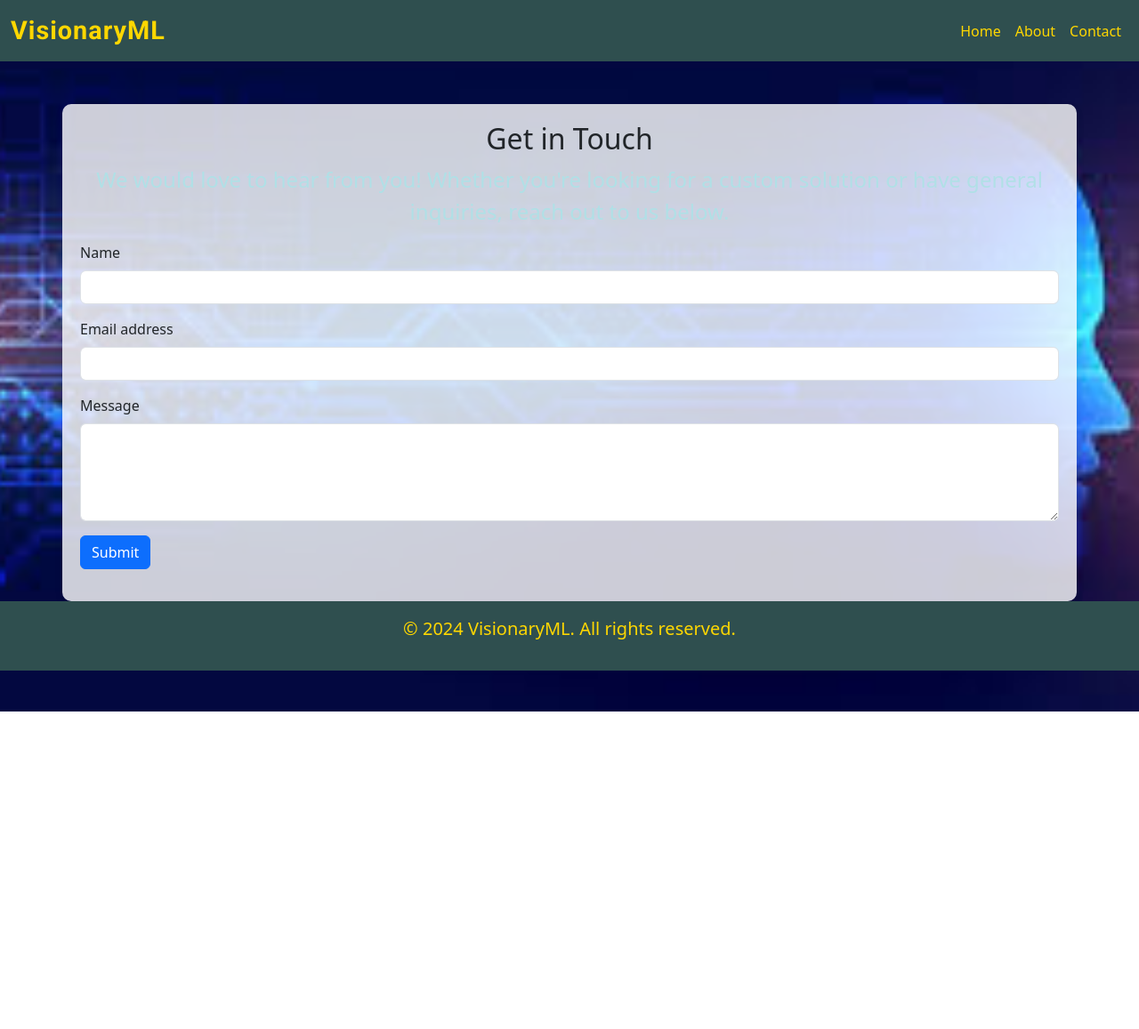
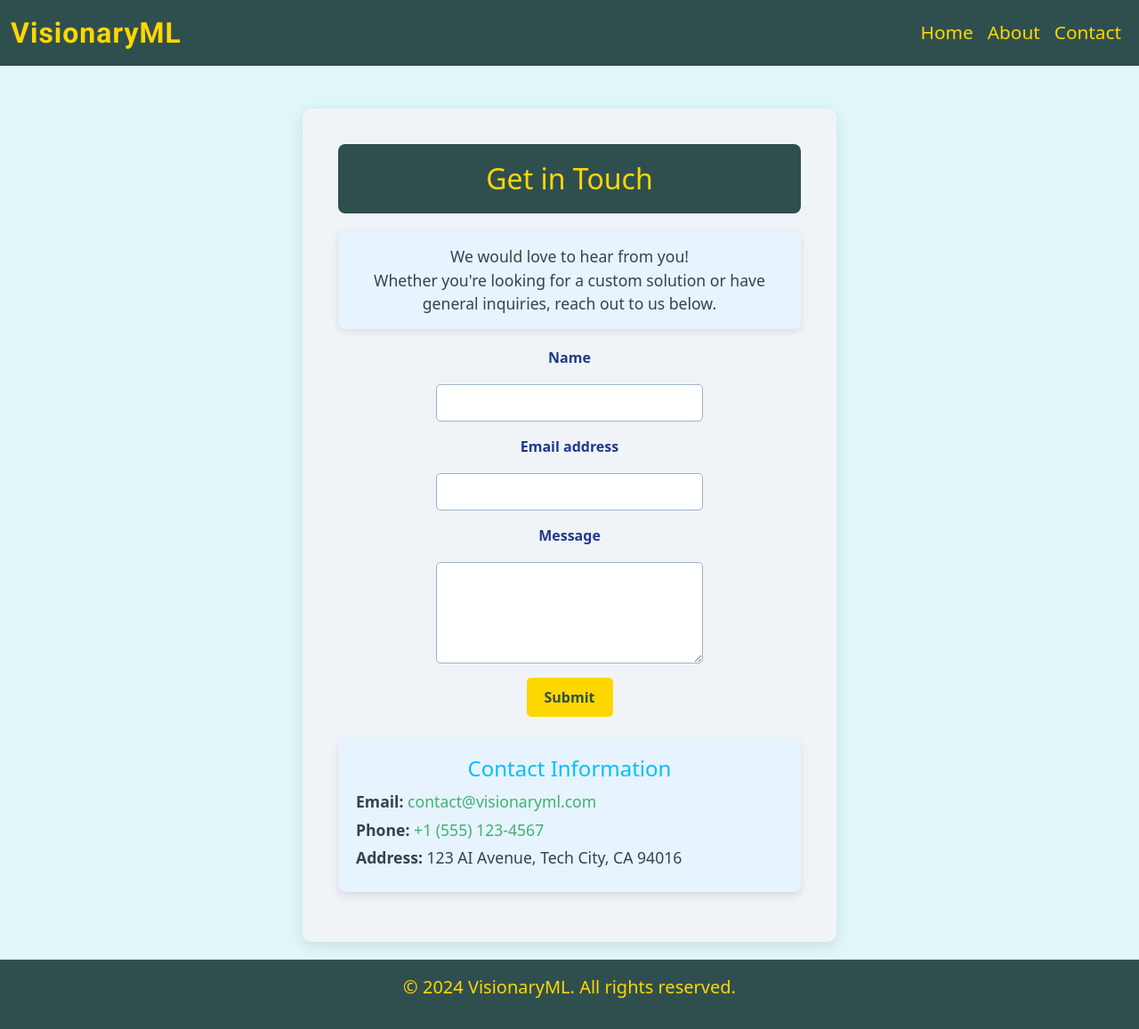
Before and after one commit to Hash2402/WebProject, a Flask app: page /contact in a window 1280 px wide. Shown: the whole page at 89% size. Before the commit the page ends 800 px from the top, so only its background shows below. Run offline with Flask 3, Linux system fonts and the light colour scheme.

Commit message:
Updated about and contact pages along with their styling

```diff
--- a/templates/contact.html
+++ b/templates/contact.html
@@ -7,6 +7,8 @@
     <link rel="stylesheet" href="https://cdn.jsdelivr.net/npm/bootstrap@5.3.0/dist/css/bootstrap.min.css">
     <link rel="stylesheet" href="styles.css"> <!-- Link to your external CSS file -->
     <link href="https://fonts.googleapis.com/css2?family=Roboto:wght@700&display=swap" rel="stylesheet">
+    <link rel="stylesheet" href="https://cdnjs.cloudflare.com/ajax/libs/font-awesome/6.0.0-beta3/css/all.min.css">
+
 </head>
 <body>
     <!-- Navigation -->
@@ -32,10 +34,12 @@
         </div>
     </nav>
 
+    <section class="container mt-5 contact-page">
+        <div class="get-in-touch-div">
+            <h2 class="text-center">Get in Touch</h2>
+        </div>
 
-    <section class="container mt-5">
-        <h2 class="text-center">Get in Touch</h2>
-        <p class="text-center">We would love to hear from you! Whether you're looking for a custom solution or have general inquiries, reach out to us below.</p>
+        <p class="contact-page_text-center">We would love to hear from you!<br> Whether you're looking for a custom solution or have general inquiries, reach out to us below.</p>
 
         <!-- Contact Form -->
         <form id="contactForm">
@@ -51,18 +55,26 @@
                 <label for="message" class="form-label">Message</label>
                 <textarea class="form-control" id="message" rows="4" required></textarea>
             </div>
-            <button type="submit" class="btn btn-primary">Submit</button>
+            <button type="submit" class="btn contact-form-button">Submit</button>
         </form>
+
+        <!-- Contact Information -->
+        <div class="contact-info mt-4 text-center">
+            <h4>Contact Information</h4>
+            <p><strong>Email:</strong> <a class="contact-link" href="mailto:contact@visionaryml.com">contact@visionaryml.com</a></p>
+            <p><strong>Phone:</strong> <a class="contact-link" href="tel:+15551234567">+1 (555) 123-4567</a></p>
+            <p><strong>Address:</strong> 123 AI Avenue, Tech City, CA 94016</p>
+        </div>
+
 
         <!-- Status message -->
         <p id="formStatus"></p>
     </section>
 
     <!-- Footer -->
-    <footer id="footer_id">
-        <p style="color: #FFD700;font-size: 1.25rem;">&copy; 2024 VisionaryML. All rights reserved.</p>
+    <footer id="footer_id" class="text-center p-3">
+        <p style="color: #FFD700; font-size: 1.25rem;">&copy; 2024 VisionaryML. All rights reserved.</p>
     </footer>
-
 
     <script src="https://cdn.jsdelivr.net/npm/bootstrap@5.3.0/dist/js/bootstrap.bundle.min.js"></script>
     <script src="/static/main.js"></script>
--- a/templates/index.html
+++ b/templates/index.html
@@ -35,7 +35,7 @@
     <!-- Main Content -->
     <main>
         <header class="hero-section p-5">
-            <h1>Welcome to VisionaryML</h1>
+            <h1>Welcome to <span class="brand_name">VisionaryML</span></h1>
             <p style="font-size: 1.5rem; margin-bottom: 2rem; text-shadow: 1px 1px 2px rgba(0, 0, 0, 0.7);">
                 Empowering industries with computer vision and machine learning solutions.
             </p>
--- a/templates/styles.css
+++ b/templates/styles.css
@@ -1,9 +1,6 @@
 
 body {
-    background-image: url('assets/bg.jpeg'); /* Background image */
-    background-size: cover; /* Cover the entire body */
-    background-position: center; /* Center the image */
-    background-repeat: no-repeat; /* Prevent repeating the image */
+    background-color: #e0f7f7;
     margin: 0; /* Remove default margin */
     padding: 0; /* Remove default padding */
     min-height: 100vh; /* Ensure body takes at least full viewport height */
@@ -71,6 +68,8 @@ p {
 }
 
 .nav-link {
+
+    font-size: 1.3rem;
     color: #FFD700; /* Default text color */
     transition: color 0.3s ease, text-shadow 0.3s ease; /* Smooth transition */
 }
@@ -84,7 +83,7 @@ p {
 /* Brand name styling */
 .navbar-brand {
     font-family: 'Roboto', sans-serif;
-    font-size: 1.8rem; /* Increase font size */
+    font-size: 2.0rem; /* Increase font size */
     font-weight: bold; /* Make the text bold */
     color: #FFD700; /* Gold color for the text */
 
@@ -120,6 +119,21 @@ p {
     outline: none;
     box-shadow: 0 0 3px 3px rgba(255, 215, 0, 0.5); /* Soft gold shadow */
 }
+
+.brand_name {
+    font-family: 'Roboto', sans-serif;
+    font-size: 3.0rem; /* Increase font size */
+    font-weight: bold; /* Make the text bold */
+    color: #FFD700; /* Gold color for the text */
+
+    letter-spacing: 1px; /* Add space between letters */
+    transition: color 0.3s ease, text-shadow 0.3s ease; /* Smooth transition */
+}
+.brand_name:hover {
+    color: #FFEA00; /* Change color on hover */
+    text-shadow: 0 0 5px #FFD700, 0 0 10px #FFD700, 0 0 15px #FFEA00; /* Glow effect on hover */
+}
+
 
 
 
@@ -183,17 +197,180 @@ p {
 
 /* About Section */
 .about {
-    background-color: #f9f9f9; /* Light grey background */
+    background-color: #e7f3fe;
     padding: 30px;
     border-radius: 10px;
     margin: 20px 0;
 }
+.about-page h3{
+    color:#16A085 ;
+    text-align: center;
+    margin-bottom: 10px;
+}
 
-/* Contact Section */
-.contact {
-    background-color: #e8f0fe; /* Light blue background */
-    padding: 30px;
-    border-radius: 10px;
+.about-page ul {
+    list-style-type: none; /* Remove default list styling */
+    padding: 0; /* Remove padding */
+}
+
+.about-page ul li {
+    margin: 10px 0; /* Space between list items */
+    padding: 10px; /* Padding inside list items */
+    background-color: #e8f4f4; /* Default background for odd list items */
+    border-radius: 5px; /* Rounded corners for list items */
+}
+
+.about-page ul li:nth-child(odd) {
+    background-color: #f0f8ff; /* Light background for odd items */
+}
+
+.about-page ul li:nth-child(even) {
+    background-color: #d1e7dd; /* Slightly darker background for even items */
+}
+
+.about-page ul li strong {
+    font-size: 1.2rem; /* Increase the font size of <strong> */
+    color:cornflowerblue; /* A deeper slate color for emphasis */
+}
+
+.about-page p {
+    font-size: 1.15rem; /* Set the font size */
+    color:#2C3539 ; /* Change the text color to a darker shade */
+}
+.about-page-team .team-member h5{
+    color:tan;
+    font-family: 'Roboto', sans-serif;
+}
+.about-page-team .team-member p{
+    color:royalblue;
+    font-family: 'Roboto', sans-serif;
+}
+.about-page-team .team-member img {
+    transition: transform 0.3s ease; /* Smooth transition for hover effect */
+    width: 100%; /* Set to 100% to maintain responsiveness */
+    height: 250px; /* Set a specific height for all images */
+    object-fit: cover; /* Ensures images cover the specified dimensions without distortion */
+}
+
+.about-page-team .team-member img:hover {
+    transform: scale(1.05); /* Slight zoom on hover */
+}
+
+
+/* Contact Page Styles */
+.contact-page {
+    padding: 40px; /* Increased padding for a more spacious feel */
+    background-color: #f0f4f8; /* Light background color for a clean look */
+    border-radius: 10px; /* Rounded corners */
+    margin: 20px auto; /* Center margin */
+    box-shadow: 0 4px 15px rgba(0, 0, 0, 0.1); /* Soft shadow for depth */
+    max-width: 600px; /* Set a max width for better alignment */
+    text-align: center; /* Center align text */
+}
+
+.contact-page h2 {
+    color: #1E3A8A; /* Deep blue color for headings */
+    font-size: 2rem; /* Increased font size for better visibility */
+    margin-bottom: 20px; /* Spacing below the heading */
+}
+
+.contact-page p {
+    color: #374151; /* Darker gray for text for better contrast */
+    font-size: 1.1rem; /* Slightly larger text for readability */
+}
+
+.contact-page .form-label {
+    font-weight: bold; /* Bold the label text */
+    color: #1E3A8A; /* Match label color to heading */
+}
+
+.contact-page .form-control {
+    border-radius: 5px; /* Rounded input fields */
+    border: 1px solid #A1B2C4; /* Soft gray border color */
+    transition: border-color 0.3s; /* Smooth transition for border color */
+    width: 100%; /* Full width for inputs */
+    max-width: 300px; /* Reduced max width for smaller input fields */
+    margin: 10px auto; /* Center align inputs */
+    padding: 8px; /* Reduced padding for input fields */
+}
+
+.contact-page .form-control:focus {
+    border-color: #1E3A8A; /* Change border color on focus */
+    box-shadow: 0 0 5px rgba(30, 58, 138, 0.5); /* Subtle shadow on focus */
+}
+
+.contact-form-button {
+    background-color: #FFD700; /* Gold color */
+    color: #2F4F4F; /* Dark color for text */
+    border: none; /* Remove default border */
+    border-radius: 5px; /* Rounded corners */
+    padding: 10px 20px; /* Padding for size */
+    font-size: 1rem; /* Font size */
+    font-weight: bold; /* Bold text */
+    cursor: pointer; /* Pointer cursor on hover */
+    transition: background-color 0.3s ease, transform 0.3s ease; /* Smooth transition */
+}
+
+/* Hover effect */
+.contact-form-button:hover {
+    background-color: #FF8C42; /* Darker shade on hover */
+    transform: scale(1.05); /* Slightly enlarge on hover */
+}
+
+
+.contact-page .contact-info {
+    margin-top: 30px; /* Margin for spacing */
+    background-color: #e7f3fe; /* Light background for contact info section */
+    padding: 20px; /* Padding for inner spacing */
+    border-radius: 8px; /* Rounded corners */
+    box-shadow: 0 4px 10px rgba(0, 0, 0, 0.1); /* Soft shadow for depth */
+}
+
+.contact-page .contact-info h4 {
+    color: #00BFFF; /* Customize color for the contact information heading */
+    margin-bottom: 10px; /* Spacing below the heading */
+}
+
+.contact-page .contact-info p {
+    color: #374151; /* Darker gray for contact information text */
+    margin: 5px 0; /* Margin for spacing between items */
+    text-align: left;
+}
+
+
+.get-in-touch-div {
+    background-color: #2F4F4F; /* Same color as the navbar */
+    padding: 20px; /* Add some padding for spacing */
+    border-radius: 8px; /* Optional: rounded corners */
+    margin-bottom: 20px; /* Spacing below the div */
+}
+
+.get-in-touch-div h2 {
+    color: #FFD700; /* Text color for the heading, adjust as needed */
+    margin: 0; /* Remove default margin */
+}
+
+.contact-info .contact-link {
+    color: #3CB371; /* Change to your preferred color */
+    text-decoration: none; /* Remove underline */
+    transition: color 0.3s ease; /* Smooth transition for color change */
+}
+
+.contact-info .contact-link:hover {
+    color: #FF8C42; /* Change to a different color on hover */
+    text-decoration: underline; /* Optional: Add underline on hover */
+}
+
+.contact-page_text-center {
+    color: #2F4F4F; /* A dark color for good readability */
+    font-size: 1.25rem; /* Increase font size for better visibility */
+    font-weight: 500; /* Medium font weight */
+    line-height: 1.5; /* Better line spacing for readability */
+    margin: 20px 0; /* Add some space above and below */
+    padding: 15px; /* Add some padding */
+    background-color: #e7f3fe; /* Light background color to make it pop */
+    border-radius: 8px; /* Slightly rounded corners */
+    box-shadow: 0 2px 10px rgba(0, 0, 0, 0.1); /* Subtle shadow for depth */
 }
 
 /* Floating Element */
@@ -213,8 +390,30 @@ p {
     width: 100%; /* Ensure it takes the full width */
     text-align: center; /* Center the text */
 }
-/* Responsive Design */
+#footer_id p {
+
+    color: #FFD700;
+
+}
+
+
+/* Responsive adjustments */
 @media (max-width: 768px) {
+    .contact-page {
+        padding: 20px; /* Reduced padding for smaller screens */
+    }
+
+    .contact-page h2 {
+        font-size: 1.5rem; /* Smaller font size for headings */
+    }
+
+    .contact-page p {
+        font-size: 1rem; /* Smaller font size for paragraphs */
+    }
+
+    .contact-page .btn-primary {
+        width: 100%; /* Full-width button on small screens */
+    }
     .header h1 {
         font-size: 2rem; /* Smaller header on mobile */
     }
```
Also changed, not shown: templates/about.html (+45 -17 lines), templates/assets/bg.jpeg (deleted), templates/assets/object_detectio_gif.webp (deleted), templates/assets/person_1.jpg (added), templates/assets/person_2.jpg (added), templates/assets/person_3.jpeg (added).
